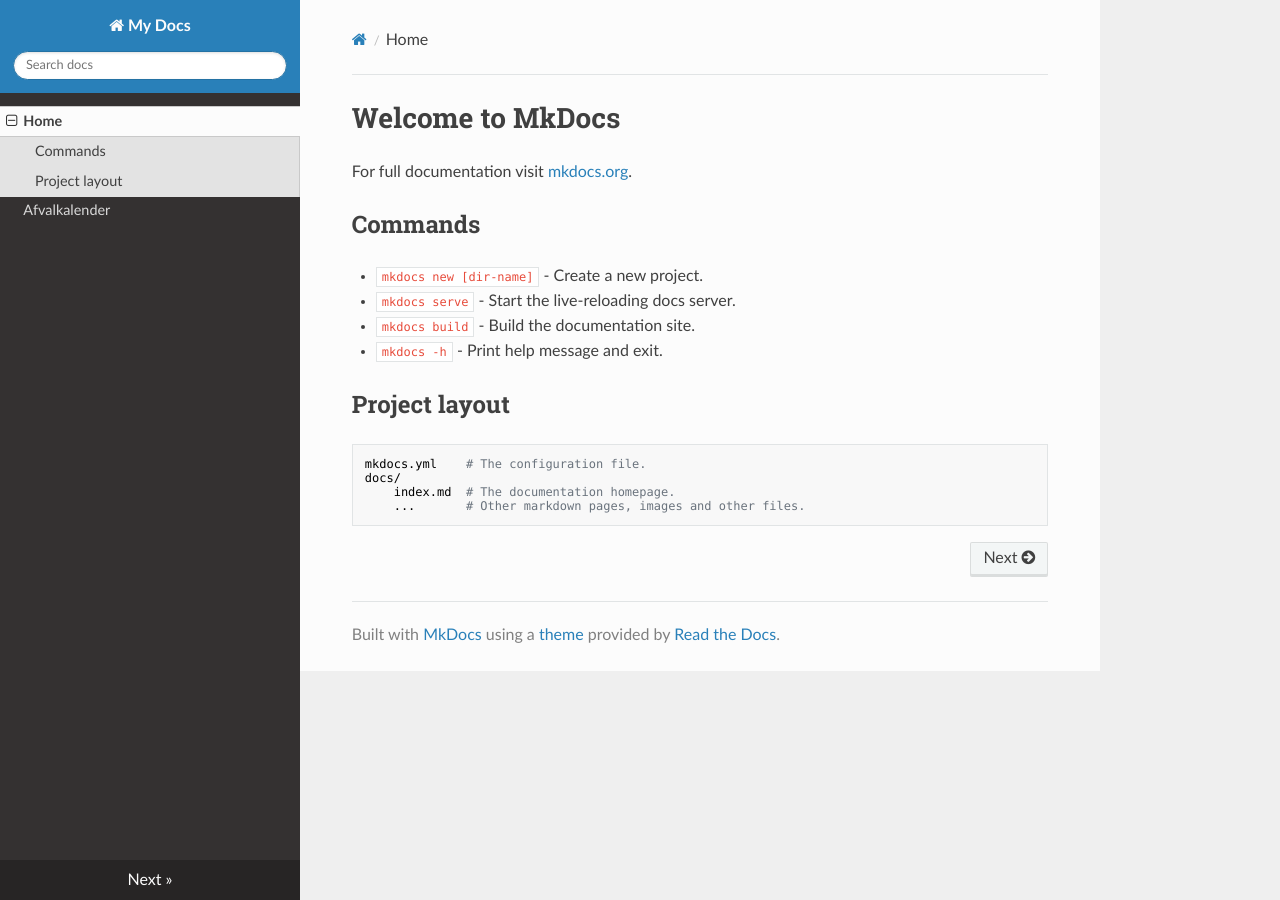
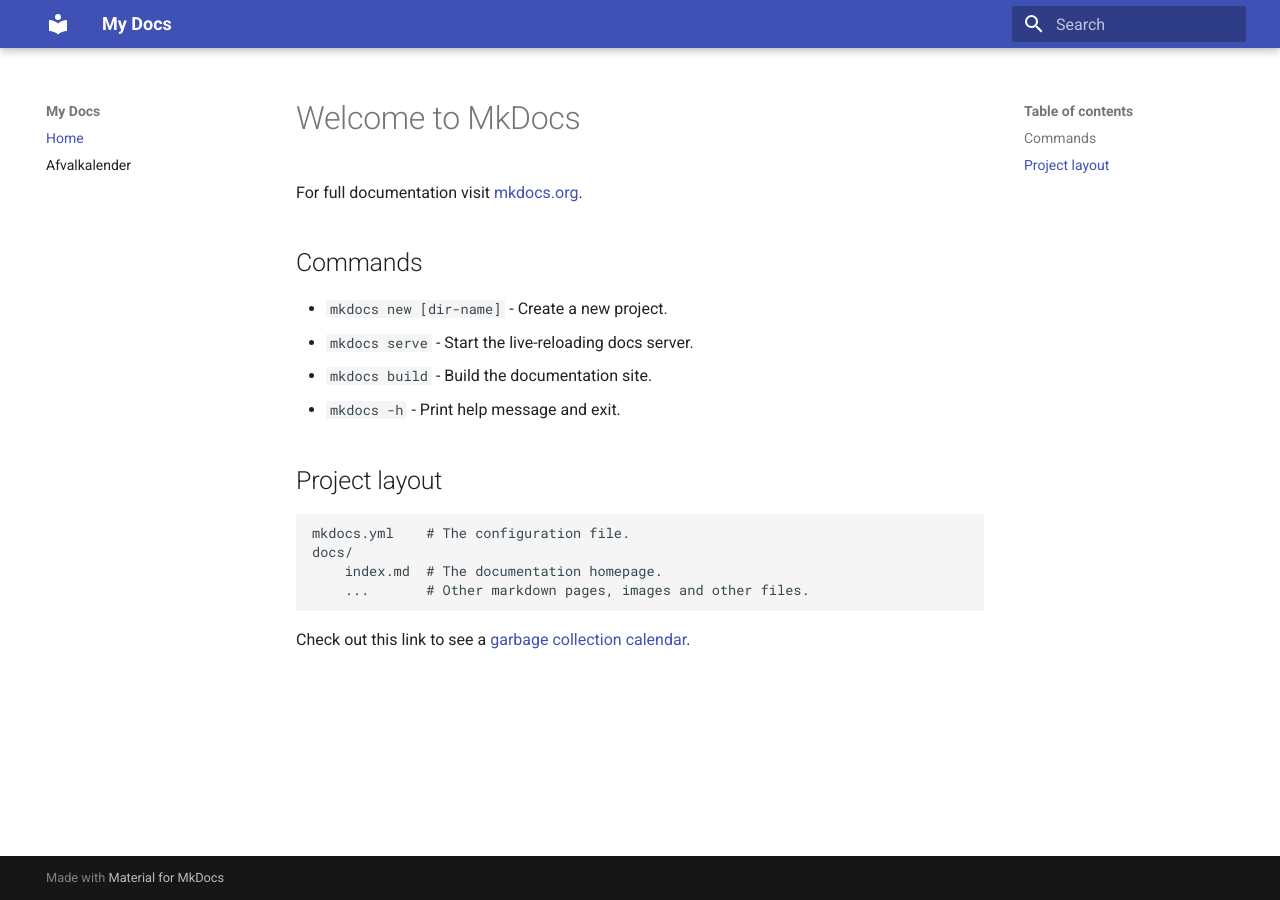
Before and after one commit to ChristopheCE/cegeka-wiki, an MkDocs documentation site: the page built from docs/index.md, in a window 1280 px wide. Built offline with MkDocs 1.6.1 and Material for MkDocs 9.7.7, drawn with Linux system fonts in a browser that asks for light colours; nearby versions of some CDN libraries.

Commit message:
Theme + link added

```diff
--- a/docs/index.md
+++ b/docs/index.md
@@ -15,3 +15,5 @@
     docs/
         index.md  # The documentation homepage.
         ...       # Other markdown pages, images and other files.
+
+Check out this link to see a [garbage collection calendar](afvalkalender.md).
--- a/mkdocs.yml
+++ b/mkdocs.yml
@@ -2,4 +2,4 @@
 nav:
   - Home: index.md
   - Afvalkalender: afvalkalender.md
-theme: readthedocs
+theme: material
```
